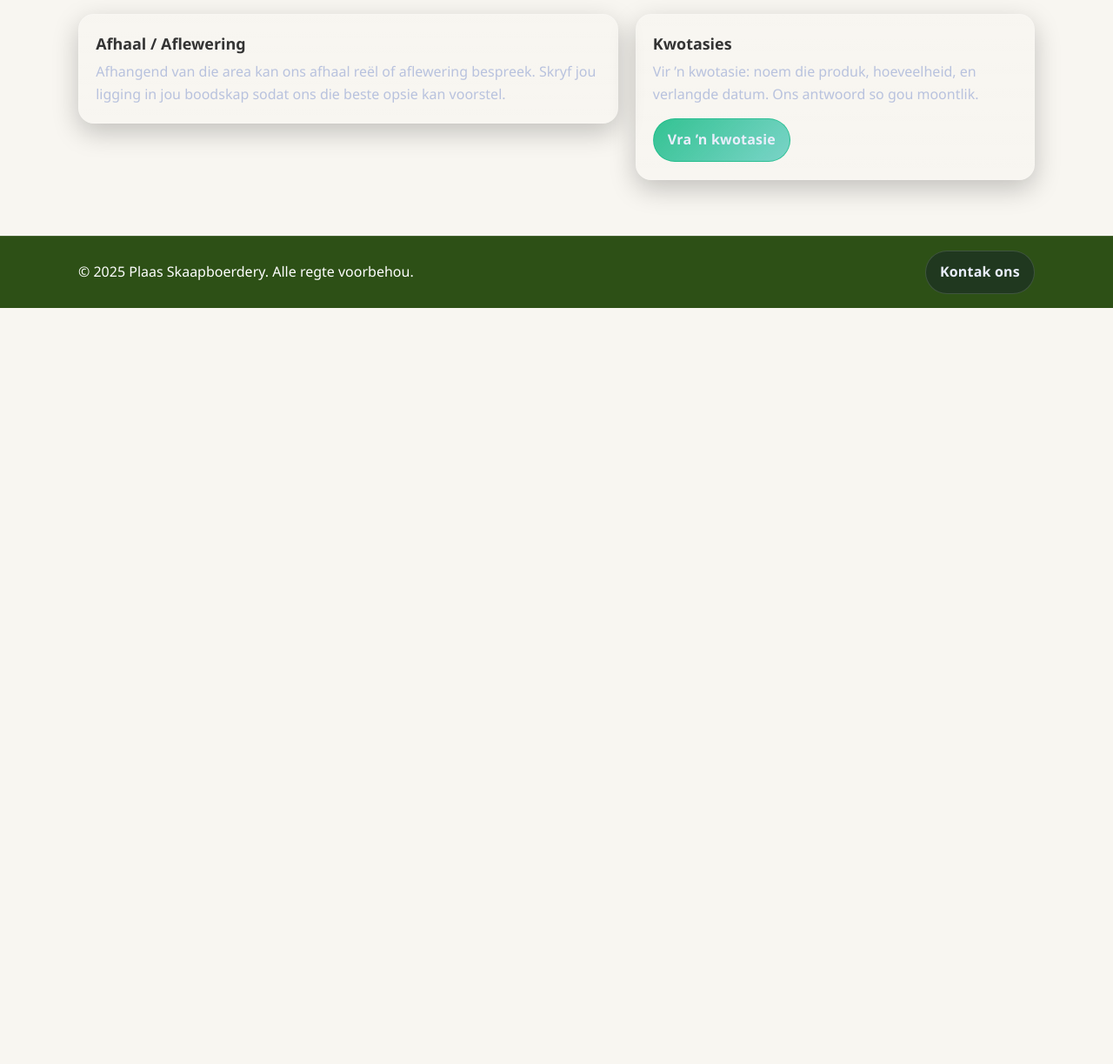
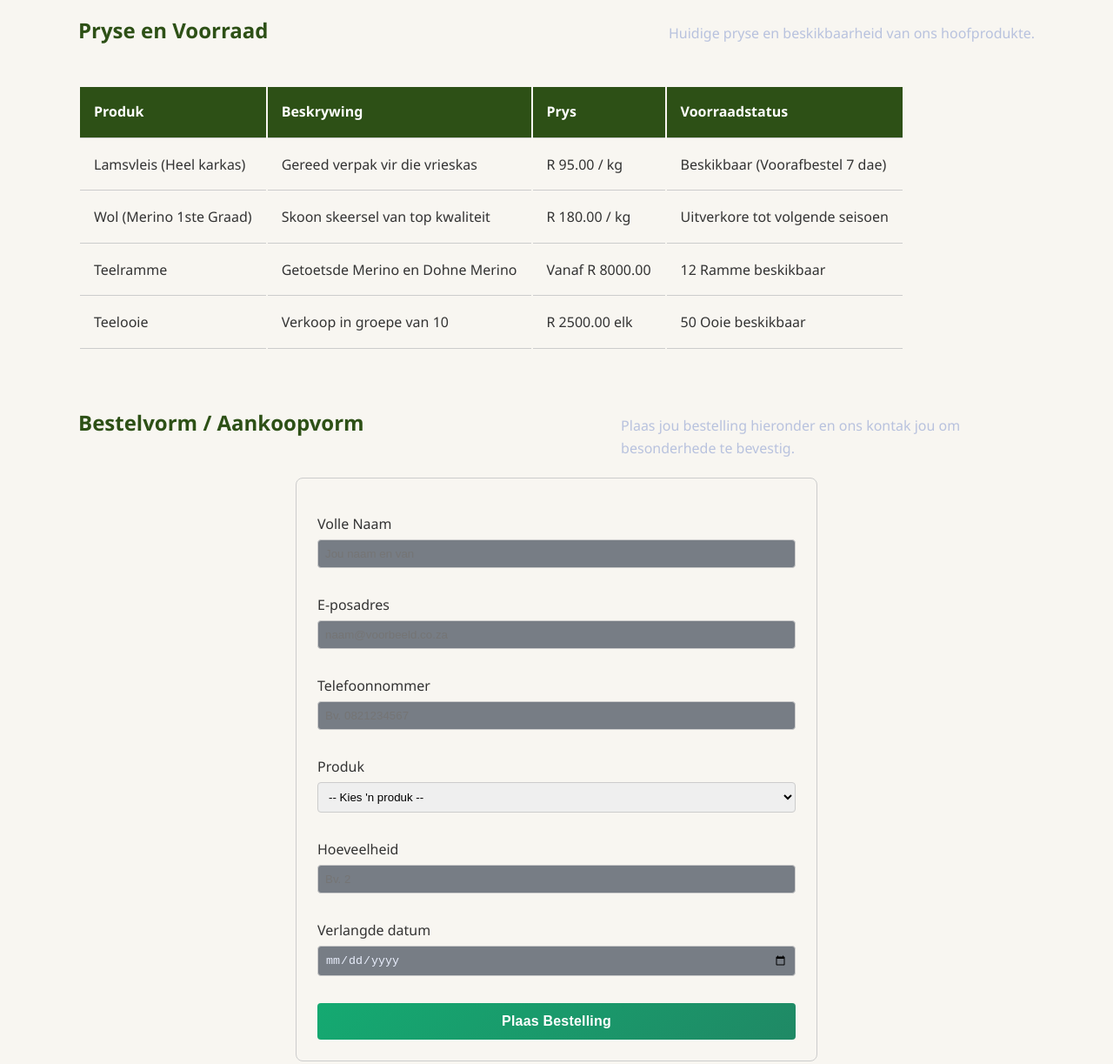
Before and after one commit to MrCheese20/NNGRW261, a plain HTML site: page produkte.html in a window 1280 px wide. Shown: the part 840-2063 px from the top of the page at 87% size. Before the commit the page ends 1194 px from the top, so only its background shows below. Drawn offline with Linux system fonts and the light colour scheme.

Commit message:
volledige veranderinge gemaak en fase 3 is gedoen

```diff
--- a/produkte.html
+++ b/produkte.html
@@ -1,5 +1,6 @@
 <!DOCTYPE html>
 <html lang="af">
+
 <head>
   <meta charset="UTF-8">
   <meta name="viewport" content="width=device-width, initial-scale=1.0">
@@ -8,6 +9,7 @@
   <title>Produkte | Plaas Skaapboerdery</title>
   <link rel="stylesheet" href="style.css">
 </head>
+
 <body>
   <!--
     Produkte blad:
@@ -23,6 +25,7 @@
         <li><a href="oor-ons.html">Oor ons</a></li>
         <li><a href="produkte.html" class="active">Produkte</a></li>
         <li><a href="kontak.html">Kontak</a></li>
+        <li><a href="produkte.html" title="Winkeltrollie / Mandjie">🛒 Mandjie</a></li>
       </ul>
     </nav>
   </header>
@@ -67,25 +70,100 @@
       </div>
     </section>
 
-    <!-- Sekondêre inhoud: 2-kolom uitleg vir logistiek + kwotasies -->
-    <section class="features">
+    <!-- Pryse en Voorraad Tabelle -->
+    <section class="content-section">
       <div class="container">
-        <div class="grid-2">
-          <article class="card card-pad">
-            <h3>Afhaal / Aflewering</h3>
-            <p>Afhangend van die area kan ons afhaal reël of aflewering bespreek. Skryf jou ligging in jou boodskap sodat ons die beste opsie kan voorstel.</p>
-          </article>
-          <aside class="card card-pad card-hover">
-            <h3>Kwotasies</h3>
-            <p>Vir ’n kwotasie: noem die produk, hoeveelheid, en verlangde datum. Ons antwoord so gou moontlik.</p>
-            <div style="margin-top: .9rem;">
-              <a class="btn btn-primary" href="kontak.html">Vra ’n kwotasie</a>
+        <div class="section-title">
+          <h2>Pryse en Voorraad</h2>
+          <p>Huidige pryse en beskikbaarheid van ons hoofprodukte.</p>
         </div>
-          </aside>
+        <div class="table-container">
+          <table class="data-table">
+            <thead>
+              <tr>
+                <th>Produk</th>
+                <th>Beskrywing</th>
+                <th>Prys</th>
+                <th>Voorraadstatus</th>
+              </tr>
+            </thead>
+            <tbody>
+              <tr>
+                <td>Lamsvleis (Heel karkas)</td>
+                <td>Gereed verpak vir die vrieskas</td>
+                <td>R 95.00 / kg</td>
+                <td>Beskikbaar (Voorafbestel 7 dae)</td>
+              </tr>
+              <tr>
+                <td>Wol (Merino 1ste Graad)</td>
+                <td>Skoon skeersel van top kwaliteit</td>
+                <td>R 180.00 / kg</td>
+                <td>Uitverkore tot volgende seisoen</td>
+              </tr>
+              <tr>
+                <td>Teelramme</td>
+                <td>Getoetsde Merino en Dohne Merino</td>
+                <td>Vanaf R 8000.00</td>
+                <td>12 Ramme beskikbaar</td>
+              </tr>
+              <tr>
+                <td>Teelooie</td>
+                <td>Verkoop in groepe van 10</td>
+                <td>R 2500.00 elk</td>
+                <td>50 Ooie beskikbaar</td>
+              </tr>
+            </tbody>
+          </table>
         </div>
       </div>
     </section>
-  </main>
+
+    <!-- Bestelvorm -->
+    <section class="content-section">
+      <div class="container">
+        <div class="section-title">
+          <h2>Bestelvorm / Aankoopvorm</h2>
+          <p>Plaas jou bestelling hieronder en ons kontak jou om besonderhede te bevestig.</p>
+        </div>
+        <div class="contact-form"
+          style="margin: 0 auto; background-color: transparent; box-shadow: none; border: 1px solid #ccc;">
+          <form action="#" method="post">
+            <div>
+              <label for="bestel-naam">Volle Naam</label>
+              <input id="bestel-naam" name="naam" type="text" placeholder="Jou naam en van" required minlength="3">
+            </div>
+            <div>
+              <label for="bestel-epos">E-posadres</label>
+              <input id="bestel-epos" name="epos" type="email" placeholder="naam@voorbeeld.co.za" required>
+            </div>
+            <div>
+              <label for="bestel-tel">Telefoonnommer</label>
+              <input id="bestel-tel" name="telefoon" type="tel" pattern="[0-9]{10}" placeholder="Bv. 0821234567"
+                required title="Voer asseblief 'n 10-syfer telefoonnommer in">
+            </div>
+            <div>
+              <label for="bestel-produk">Produk</label>
+              <select id="bestel-produk" name="produk" required>
+                <option value="">-- Kies 'n produk --</option>
+                <option value="Lamsvleis">Lamsvleis</option>
+                <option value="Wol">Wol</option>
+                <option value="Ramme">Teelramme</option>
+                <option value="Ooie">Teelooie</option>
+              </select>
+            </div>
+            <div>
+              <label for="bestel-hvl">Hoeveelheid</label>
+              <input id="bestel-hvl" name="hoeveelheid" type="number" min="1" placeholder="Bv. 2" required>
+            </div>
+            <div>
+              <label for="bestel-datum">Verlangde datum</label>
+              <input id="bestel-datum" name="datum" type="date" required>
+            </div>
+            <button class="btn btn-primary" type="submit" style="width: 100%;">Plaas Bestelling</button>
+          </form>
+        </div>
+      </div>
+    </section>
 
     <!-- Footer: konsekwente voetskrif + vinnige kontak skakel -->
     <footer>
@@ -95,4 +173,5 @@
       </div>
     </footer>
 </body>
+
 </html>
--- a/style.css
+++ b/style.css
@@ -589,20 +589,38 @@ footer {
         gap: 1rem;
     }
 
-    .nav-links {
-        flex-wrap: wrap;
-        justify-content: center;
-    }
+}
 
-    .hero-overlay h1 {
-        font-size: 1.4rem;
-    }
+.data-table th,
+.data-table td {
+    padding: 1rem;
+    text-align: left;
+    border-bottom: 1px solid #ccc;
+}
 
-    .page-overlay h1 {
-        font-size: 1.5rem;
-    }
+.data-table th {
+    background-color: #2d5016;
+    color: white;
+    font-weight: bold;
+}
 
-    .feature-grid {
-        grid-template-columns: 1fr;
-    }
+.data-table tbody tr:hover {
+    background-color: #f1f8e9;
 }
+
+/* Validasie Stilering */
+.contact-form input:focus:invalid,
+.contact-form textarea:focus:invalid,
+.contact-form select:focus:invalid {
+    border-color: #d9534f;
+    outline: none;
+    box-shadow: 0 0 4px rgba(217,83,79,0.4);
+}
+
+.contact-form input:focus:valid,
+.contact-form textarea:focus:valid,
+.contact-form select:focus:valid {
+    border-color: #5cb85c;
+    outline: none;
+    box-shadow: 0 0 4px rgba(92,184,92,0.4);
+}
```
Also changed, not shown: index.html (+1 -0 lines), kontak.html (+4 -3 lines), oor-ons.html (+1 -0 lines), 1 other file. Lines whose indentation alone changed are shown as unchanged.
